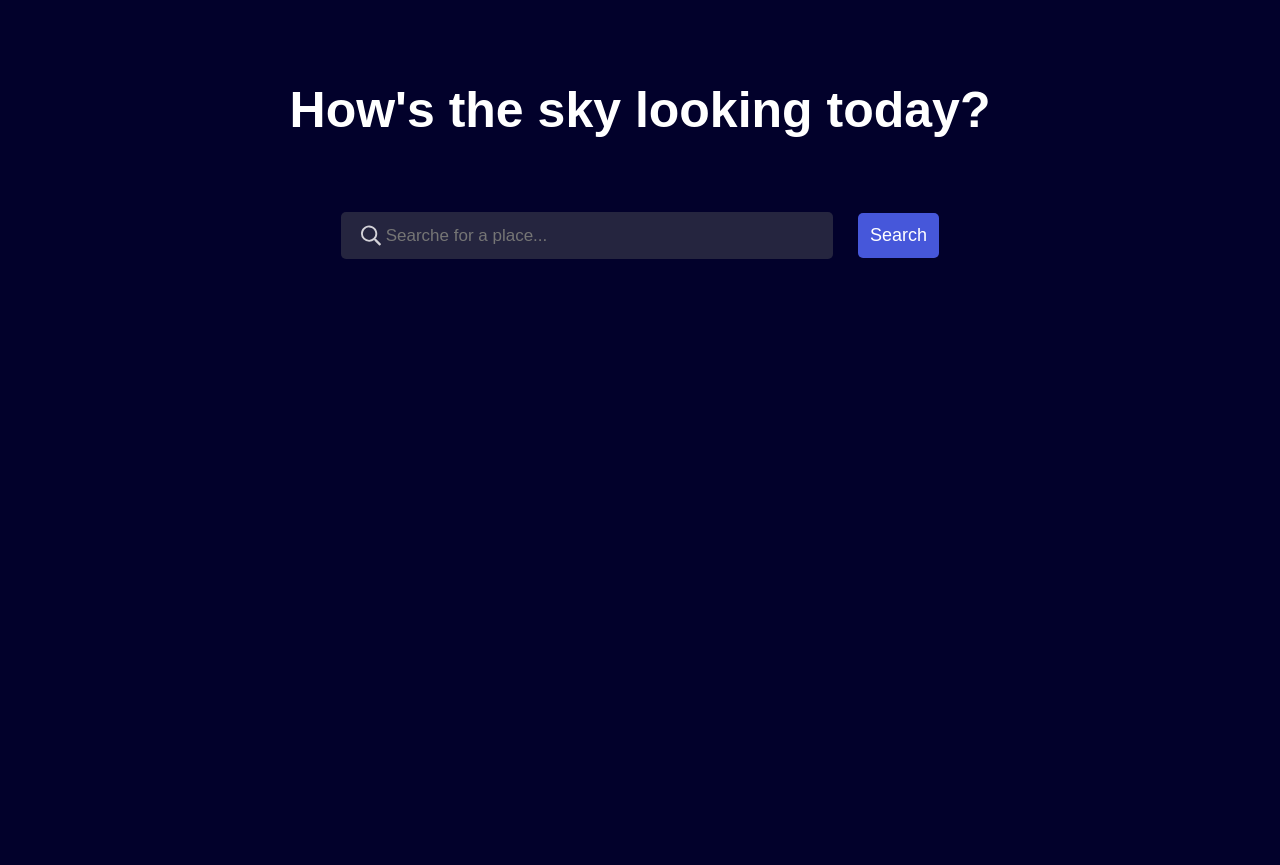
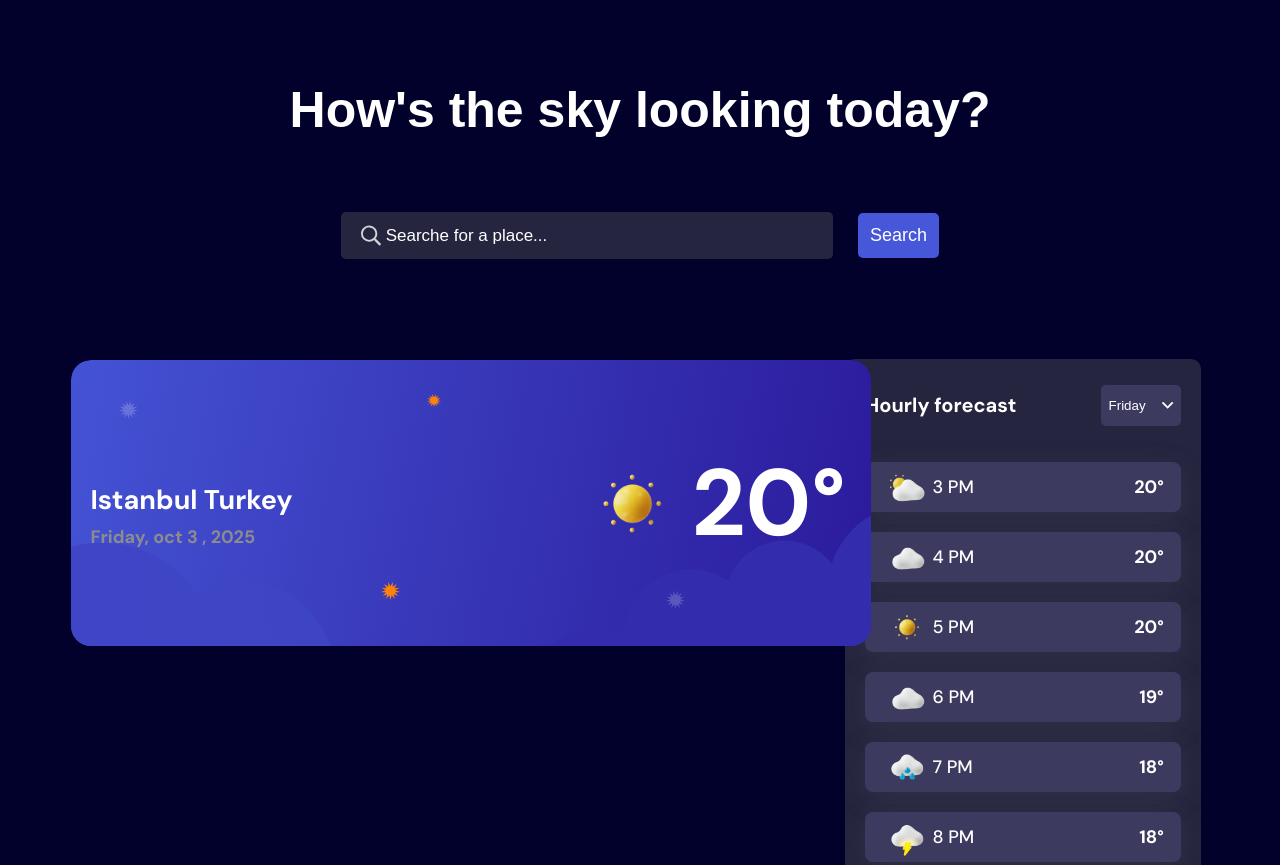
Before and after one commit to AhmadAlkhooly08/Whether-App_Building, a plain HTML site: page index.html in a window 1280 px wide. Shown: the part 87-952 px from the top of the page. Before the commit the page ends 800 px from the top, so only its background shows below. Drawn offline with Linux system fonts and the light colour scheme.

Commit message:
Last section remaining to Finish htmmml & Css Part

```diff
--- a/index.html
+++ b/index.html
@@ -104,18 +104,94 @@
           <button>Search</button>
         </div>
     </div>
-    <!-- Insert temperature here -->
 
-    <!-- Insert humidity here -->
+    <div class="main-section">
+      <div class="first-section">
+        <div class="bg-today">
+          <div class="location">
+            <h2>Istanbul Turkey</h2>
+            <h4>Friday, oct 3 , 2025</h4>
+          </div>
 
-    <!-- Insert wind here -->
+          <div class="temprature">
+            <img src="./assets/images/icon-sunny.webp" alt="">
+            <h1>20°</h1>
+          </div>
+        </div>
+      </div>
 
-    <!-- Insert precipitation here -->
+      <div class="second-section">
+        <div class="dropDown-Days">
+          <h1>Hourly forecast</h1>
+          <div class="btn-days">
+            <button>
+              <p>Friday</p>
+              <img src="./assets/images/icon-dropdown.svg" alt="" />
+            </button>
+          </div>
+        </div>
+        <div class="whether-Hours">
+          <div class="slide">
+            <div class="img-section">
+              <img src="./assets/images/icon-partly-cloudy.webp" alt="">
+              <p>3 PM</p>
+            </div>
+              <h4>20°</h4>
+          </div>
+          <div class="slide">
+            <div class="img-section">
+              <img src="./assets/images/icon-overcast.webp" alt="">
+              <p>4 PM</p>
+            </div>
+              <h4>20°</h4>
+          </div>
+          <div class="slide">
+            <div class="img-section">
+              <img src="./assets/images/icon-sunny.webp" alt="">
+              <p>5 PM</p>
+            </div>
+              <h4>20°</h4>
+          </div>
+          <div class="slide">
+            <div class="img-section">
+              <img src="./assets/images/icon-overcast.webp" alt="">
+              <p>6 PM</p>
+            </div>
+              <h4>19°</h4>
+          </div>
 
-    <!-- Insert daily forecast for the next 7 days here -->
+          <div class="slide">
+            <div class="img-section">
+              <img src="./assets/images/icon-rain.webp" alt="">
+              <p>7 PM</p>
+            </div>
+              <h4>18°</h4>
+          </div>
+          <div class="slide">
+            <div class="img-section">
+              <img src="./assets/images/icon-storm.webp" alt="">
+              <p>8 PM</p>
+            </div>
+              <h4>18°</h4>
+          </div>
+          <div class="slide">
+            <div class="img-section">
+              <img src="./assets/images/icon-fog.webp" alt="">
+              <p>9 PM</p>
+            </div>
+              <h4>17°</h4>
+          </div>
+          <div class="slide">
+            <div class="img-section">
+              <img src="./assets/images/icon-overcast.webp" alt="">
+              <p>10 PM</p>
+            </div>
+              <h4>17°</h4>
+          </div>
 
-    <!-- Insert hourly forecast for the selected day here -->
-
+        </div>
+      </div>
+    </div>
     <!-- <div class="attribution">
     Challenge by <a href="https://www.frontendmentor.io?ref=challenge">Frontend Mentor</a>.
     Coded by <a href="#">Ahmad Alkhooly</a>.
--- a/style.css
+++ b/style.css
@@ -29,7 +29,7 @@ body{
     position: relative;
     left: 155px;
 }
-.units button{
+.units button , .btn-days button{
     display: flex;
     justify-content: space-around;
     align-items: center;
@@ -134,6 +134,9 @@ hr{
     padding-left: 40px;
 }
 
+.form input::placeholder{
+    color: white;
+}
 
 .form input:focus{
     border: none;
@@ -151,3 +154,127 @@ hr{
     font-size: 18px;
     margin-left: 25px;
 }
+
+.main-section{
+    width: 100%;
+    display: flex;
+    justify-content: space-around;
+    margin-top: 140px;
+}
+
+
+.first-section{
+    display: flex;
+    flex-direction: column;
+    align-items: center;
+    position: relative;
+    left: 80px;
+    bottom: 50px;
+}
+.bg-today{
+    display: flex;
+    justify-content: space-between;
+    align-items: center;
+    background-image: url(./assets/images/bg-today-large.svg);
+    background-repeat: no-repeat;
+    width: 120%;
+    border-radius: 30px;
+    background-position: center;
+    padding: 70px;
+
+}
+
+.location{
+    display: flex;
+    flex-direction: column;
+    position: relative;
+    top: 13px;
+    right: 10px;
+
+}
+.location h2{
+    color: white;
+    margin: 4px;
+}
+.location h4{
+    color: #8c8c8f;
+    margin: 4px;
+}
+
+.temprature{
+    display: flex;
+    align-items: center;
+}
+.temprature img{
+    width: 120px;
+    height: 120px;
+}
+.temprature h1{
+    color: white;
+    font-size: 94px;
+}
+
+
+.second-section{
+    width: 25%;
+    display: flex;
+    flex-direction: column;
+    background-color: #25253F;
+    border-radius: 10px;
+    padding: 20px;
+
+}
+.dropDown-Days{
+    display: flex;
+    width: 100%;
+    justify-content: space-between;
+    align-items: center;
+}
+
+.dropDown-Days h1{
+    color: white;
+    font-size: 20px;
+}
+.btn-days button{
+    background-color: #3C3A5F;
+    padding: 0px;
+    width: 80px;
+}
+
+.whether-Hours{
+    display: flex;
+    flex-direction: column;
+    align-items: center;
+    justify-content: center;
+    margin-top: 20px;
+}
+
+.whether-Hours .slide{
+    width: 89%;
+    height: 50px;
+    display: flex;
+    justify-content: space-between;
+    padding: 0px 17px;
+    margin: 10px 0px;
+    align-items: center;
+    background-color: #3C3A5F;
+    border-radius: 8px;
+    box-shadow: rgba(100, 100, 111, 0.2) 0px 7px 29px 0px;;
+}
+
+.slide .img-section{
+    display: flex;
+    align-items: center;
+    /* padding: 7px; */
+    margin-right: 30px;
+    color: white;
+}
+
+.slide .img-section img{
+    width: 50px;
+    height: 50px;
+}
+
+.slide h4{
+    color: white;
+}
```
